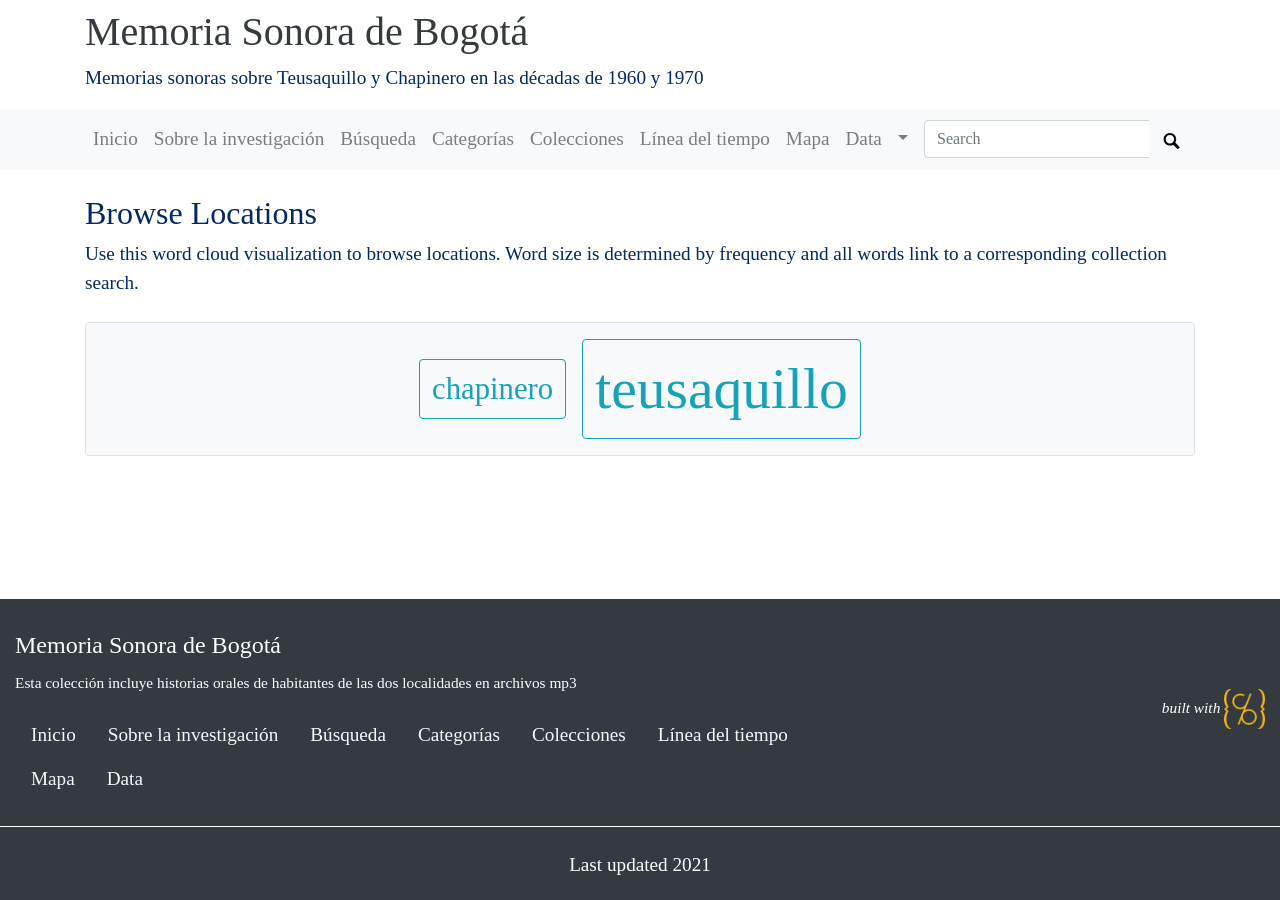
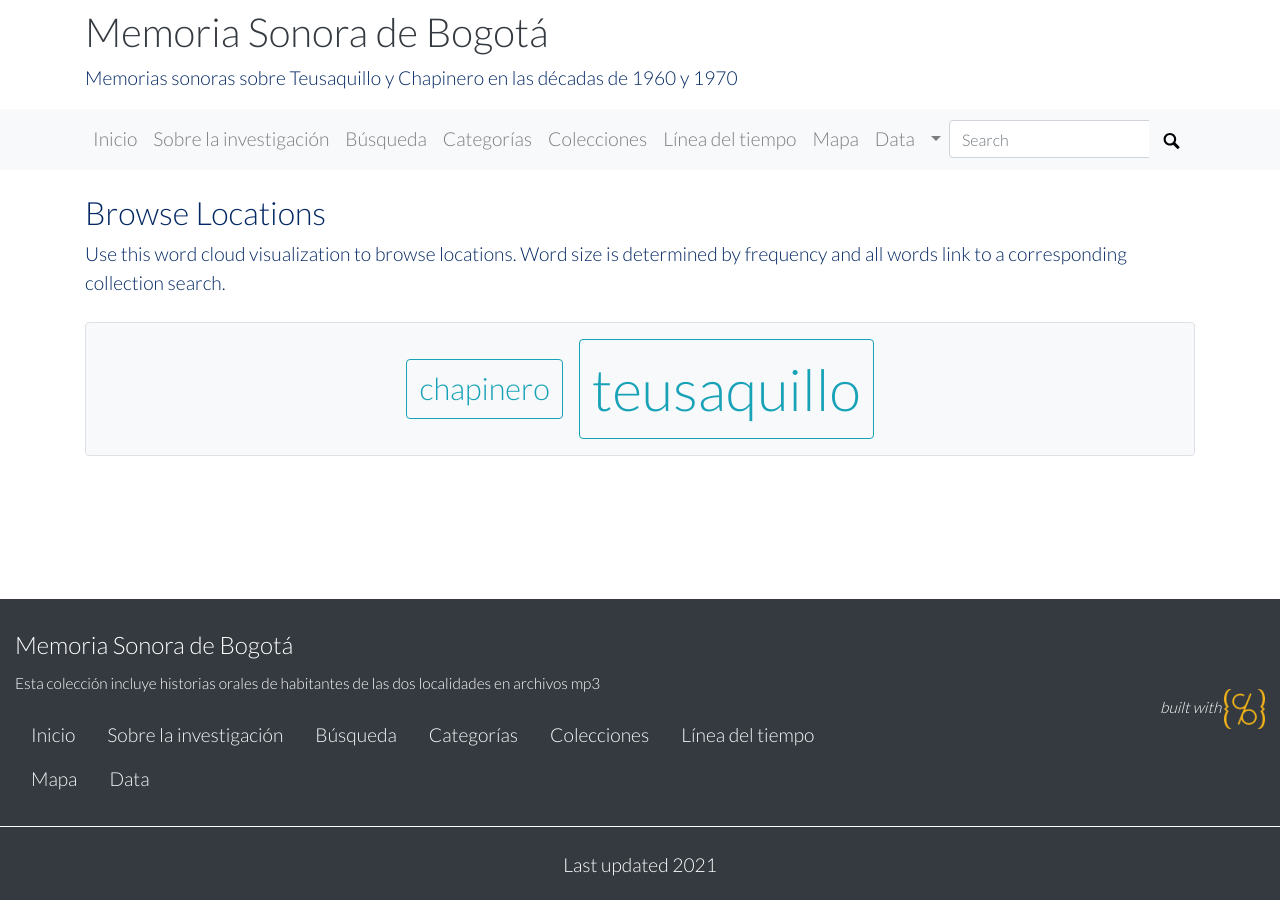
Before and after one commit to lparisb/memoriasonorabogota, a Jekyll site: the page built from pages/locations.md, in a window 1280 px wide. Built offline with Jekyll 4.4.1, drawn with Linux system fonts in a browser that asks for light colours; some web fonts are replaced.

Commit message:
Update theme.yml

```diff
--- a/_data/theme.yml
+++ b/_data/theme.yml
@@ -83,5 +83,5 @@ bootswatch: # leave blank or comment out for plain bootstrap
 base-font-size: 1.2em
 text-color: "#032863"
 link-color: "#17a2b8"
-base-font-family: Zen Old Mincho
+base-font-family: Lato
 font-cdn: <link href="https://fonts.googleapis.com/css2?family=Lato:wght@300&family=Zen+Old+Mincho&display=swap" rel="stylesheet">
```
